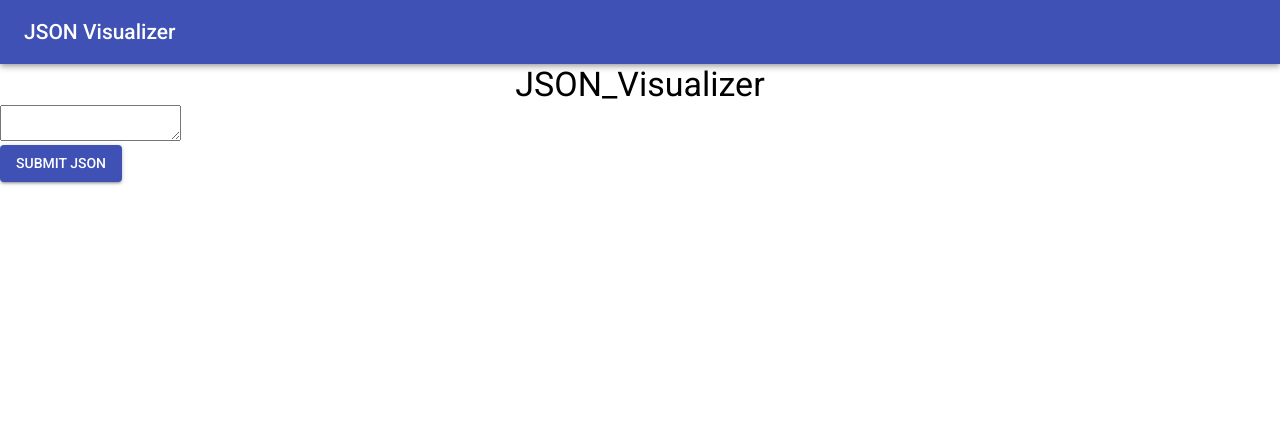
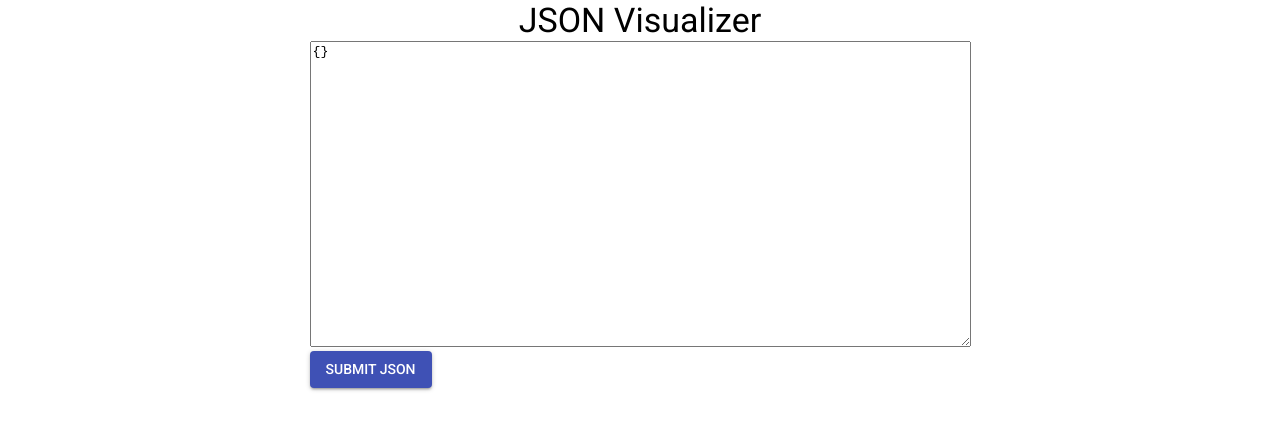
Before and after one commit to chaitanyabaranwal/JSON_Visualizer, a React (Create React App) app: page / in a window 1280 px wide. Shown: the top 430 px of the page. Built offline with nearby package versions, Linux system fonts and the light colour scheme.

Commit message:
Prettify JSON on button click

```diff
--- a/src/App.js
+++ b/src/App.js
@@ -1,14 +1,42 @@
 import React, { Component } from 'react';
 import './App.css';
-import NavBar from './components/NavBar';
-import InputPage from './components/InputPage';
+import JSONForm from './components/JSONForm';
+import Prettify from './components/Prettify';
 
 class App extends Component {
+  constructor(props) {
+    super(props);
+    this.state = {
+      json_data: "{}",
+      view_mode: 'input',
+    }
+
+    this.prettifyJSON = this.prettifyJSON.bind(this);
+  }
+
+  prettifyJSON(json_data) {
+    this.setState({
+      json_data: json_data,
+      view_mode: 'prettify',
+    });
+  }
+
   render() {
+    let view_mode = this.state.view_mode;
+    let show_mode;
+
+    switch (view_mode) {
+      case 'input':
+        show_mode = <JSONForm json={this.state.json_data} handleSubmit={(json_data) => this.prettifyJSON(json_data)} />
+        break;
+      case 'prettify':
+        show_mode = <Prettify json={this.state.json_data} />
+        break;
+    }
+
     return (
       <div>
-        <NavBar />
-        <InputPage />
+        {show_mode}
       </div>
     );
   }
--- a/src/components/InputPage.js
+++ /dev/null
@@ -1,53 +0,0 @@
-import React from 'react';
-import Button from '@material-ui/core/Button';
-import { Typography } from '@material-ui/core';
-
-// Form to handle JSON Input by users
-class JSONForm extends React.Component {
-    constructor(props) {
-        super(props);
-        this.state = {value: ''};
-
-        this.handleChange = this.handleChange.bind(this);
-        this.handleSubmit = this.handleSubmit.bind(this);
-    }
-
-    handleChange(event) {
-        this.setState({ value: event.target.value });
-    }
-
-    handleSubmit(event) {
-        alert('A JSON was submitted: ' + this.state.value);
-        event.preventDefault();
-    }
-
-    render() {
-        return (
-            <form onSubmit={this.handleSubmit} styles={{ margin: 'auto'}}>
-                <textarea type='text' onChange={this.handleChange} value={this.state.value} />
-                <br />
-                <Button variant='contained' color='primary' type='submit'>
-                    Submit JSON
-                </Button>
-            </form>
-        )
-    }
-
-}
-
-// Main input page containing heading, input form and submit button
-class InputPage extends React.Component {
-    render() {
-        return (
-            <div>
-                <Typography align='center' color='inherit' variant='display1'>
-                    JSON_Visualizer
-                </Typography>
-                <JSONForm />
-            </div>
-        )
-    }
-
-}
-
-export default InputPage;
--- /dev/null
+++ b/src/components/JSONForm.js
@@ -0,0 +1,41 @@
+import React from 'react';
+import Button from '@material-ui/core/Button';
+import { Typography } from '@material-ui/core';
+
+// Form to handle JSON Input by users
+class JSONForm extends React.Component {
+    constructor(props) {
+        super(props);
+        this.state = {value: "{}"};
+
+        this.handleChange = this.handleChange.bind(this);
+    }
+
+    handleChange(event) {
+        this.setState({ value: event.target.value });
+    }
+
+    render() {
+        return (
+            <div>
+                <Typography align='center' color='inherit' variant='display1'>
+                    JSON Visualizer
+                </Typography>
+                <div className='justified'>
+                    <form onSubmit={() => this.props.handleSubmit(this.state.value)}>
+                        <textarea type='text' onChange={this.handleChange} value={this.state.value} rows='20' cols='80'>
+                            {this.props.json}
+                        </textarea>
+                        <br />
+                        <Button variant='contained' color='primary' type='submit'>
+                            Submit JSON
+                        </Button>
+                    </form>
+                </div>
+            </div>
+        )
+    }
+
+}
+
+export default JSONForm;
--- a/src/components/NavBar.js
+++ /dev/null
@@ -1,19 +0,0 @@
-import React from 'react'
-import AppBar from '@material-ui/core/AppBar'
-import Toolbar from '@material-ui/core/Toolbar'
-import Typography from '@material-ui/core/Typography'
-
-// Default navbar visible throughout application
-const NavBar = () => {
-  return (
-    <AppBar position="static">
-      <Toolbar>
-        <Typography variant="title" color="inherit">
-          JSON Visualizer
-        </Typography>
-      </Toolbar>
-    </AppBar>
-  );
-}
-
-export default NavBar;
--- /dev/null
+++ b/src/components/Prettify.js
@@ -0,0 +1,16 @@
+import React from 'react';
+
+class Prettify extends React.Component {
+    render() {
+        let jsonParsed = JSON.stringify(JSON.parse(this.props.json), undefined, 4);
+        alert(jsonParsed);
+
+        return (
+            <div>
+                {jsonParsed}
+            </div>
+        )
+    }
+}
+
+export default Prettify;
--- a/src/index.css
+++ b/src/index.css
@@ -12,3 +12,8 @@ code {
   font-family: source-code-pro, Menlo, Monaco, Consolas, "Courier New",
     monospace;
 }
+
+div.justified {
+  display: flex;
+  justify-content: center;
+}
```
